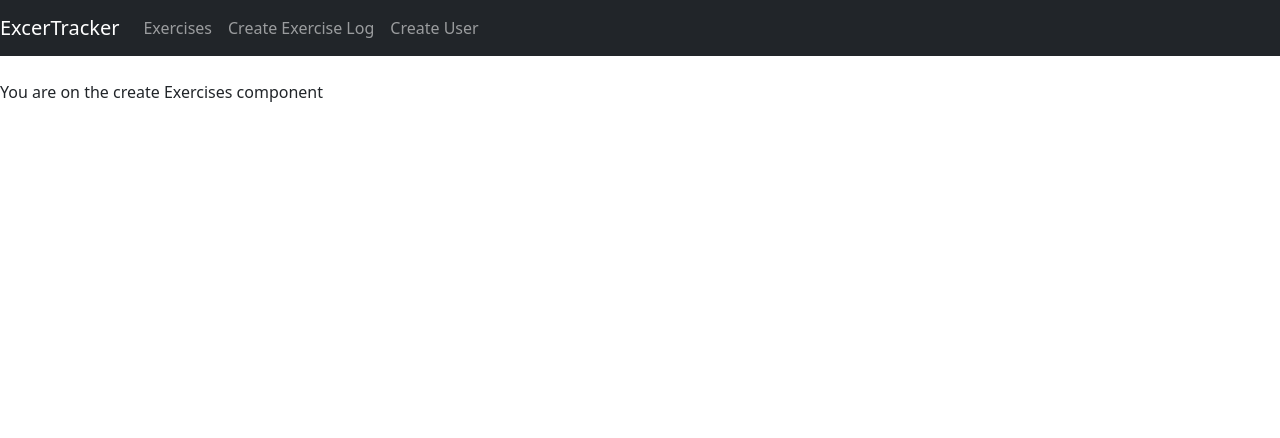
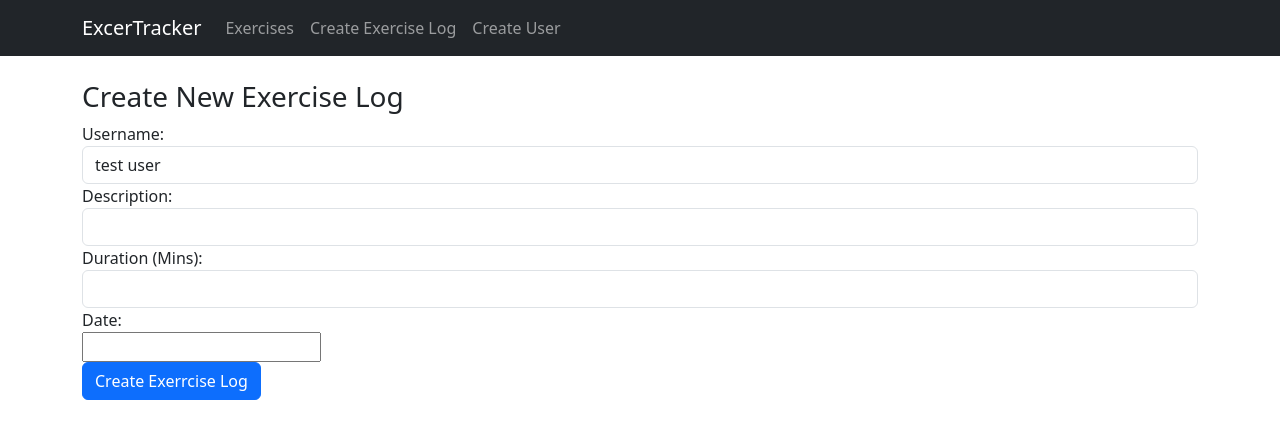
Before and after one commit to VSupunK/MERN-Exercise-Tracking-App, a React (Create React App) app: page /create in a window 1280 px wide. Shown: the top 438 px of the page. Built offline with nearby package versions, Linux system fonts and the light colour scheme.

Commit message:
Exercise create fom mada

```diff
--- a/package.json
+++ b/package.json
@@ -9,6 +9,8 @@
     "boostrap": "^2.0.0",
     "bootstrap": "^5.3.3",
     "react": "^18.3.1",
+    "react-date-picker": "^11.0.0",
+    "react-datepicker": "^7.3.0",
     "react-dom": "^18.3.1",
     "react-router-dom": "^6.26.1",
     "react-scripts": "5.0.1",
--- a/src/components/create-exercise.component.js
+++ b/src/components/create-exercise.component.js
@@ -1,10 +1,129 @@
 import React, { Component } from "react";
+import DatePicker from "react-datepicker";
+import "react-datepicker/dist/react-datepicker.css";
 
-export default class CreateExercise extends Component{
+export default class CreateExercise extends Component {
+    constructor(props) {
+        super(props);
+
+        this.onChangeUsername = this.onChangeUsername.bind(this);
+        this.onChangeDescription = this.onChangeDescription.bind(this);
+        this.onChangeDuration = this.onChangeDuration.bind(this);
+        this.onChangeDate = this.onChangeDate.bind(this);
+        this.onSubmit = this.onSubmit.bind(this);
+
+        this.state = {
+            username: '',
+            description: '',
+            duration: '',
+            date: new Date(),
+            users: []
+        }
+    }
+
+    //React lifecycle method
+    componentDidMount() {
+        this.setState({
+            users: ['test user'],
+            username: 'test user'
+        })
+    }
+
+    onChangeUsername(e) {
+        this.setState({
+            username: e.target.value
+        });
+    }
+
+    onChangeDescription(e) {
+        this.setState({
+            description: e.target.value
+        });
+    }
+
+    onChangeDuration(e) {
+        this.setState({
+            duration: e.target.value
+        });
+    }
+
+    onChangeDate(date) {
+        this.setState({
+            date: date
+        });
+    }
+
+    onSubmit(e) {
+        e.preventDefault();
+
+        const exercise = {
+            username: this.state.username,
+            description: this.state.description,
+            duration: this.state.duration,
+            date: this.state.date,
+        }
+        console.log(exercise);
+
+        window.location = '/';
+    }
+
+
     render() {
-        return(
-            <div>
-                <p>You are on the create Exercises component</p>
+        return (
+            <div className="container">
+                <h3>Create New Exercise Log</h3>
+                <form onSubmit={this.onSubmit}>
+                    <div className="form-group">
+                        <label>Username: </label>
+                        <select ref="userInput"
+                            required
+                            className="form-control"
+                            value={this.state.username}
+                            onChange={this.onChangeUsername}>
+                            {
+                                this.state.users.map(function (user) {
+                                    return <option
+                                        key={user}
+                                        value={user}>{user}
+                                    </option>
+                                })
+                            }
+                        </select>
+                    </div>
+
+                    <div className="form-group">
+                        <label>Description: </label>
+                        <input type="text"
+                            required
+                            className="form-control"
+                            value={this.state.description}
+                            onChange={this.onChangeDescription}
+                        />
+                    </div>
+
+                    <div className="form-group">
+                        <label>Duration (Mins): </label>
+                        <input type="text"
+                            className="form-control"
+                            value={this.state.duration}
+                            onChange={this.onChangeDuration}
+                        />
+                    </div>
+
+                    <div className="form-group">
+                        <label>Date: </label>
+                        <div>
+                            <DatePicker
+                                selected={this.date}
+                                onChange={this.onChangeDate}
+                            />
+                        </div>
+                    </div>
+
+                    <div className="form-group">
+                        <input type="submit" value="Create Exerrcise Log" className="btn btn-primary" />
+                    </div>
+                </form>
             </div>
         )
     }
--- a/src/components/navbar.component.js
+++ b/src/components/navbar.component.js
@@ -5,6 +5,7 @@
     render() {
         return (
             <nav className="navbar navbar-expand-lg navbar-dark bg-dark">
+                <nav className="container">
                 <Link to='/' className="navbar-brand">ExcerTracker</Link>
 
                 <div className="collapse navbar-collapse">
@@ -20,6 +21,7 @@
                         </li>
                     </ul>
                 </div>
+                </nav>
             </nav>
         );
     }
```
Also changed, not shown: 1 other file (tests, documents, lock files or other folders).
